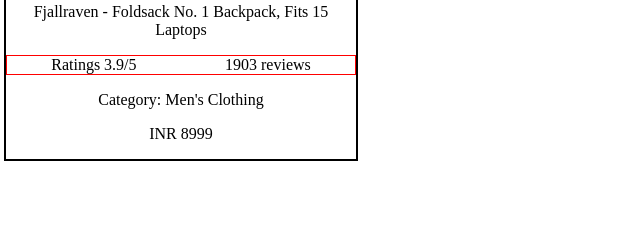
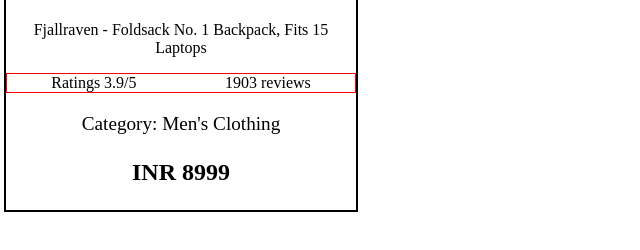
Before and after one commit to shashwatshrey98/Shopkart, a plain HTML site: page index.html in a window 1280 px wide. Shown: the part 358-608 px from the top of the page, without its empty margins (0-640 px from the left). Drawn offline with Linux system fonts and the light colour scheme.

Commit message:
secondCommit

```diff
--- a/index.html
+++ b/index.html
@@ -16,6 +16,7 @@
             <div class="productImg">
                 <img src="https://fakestoreapi.com/img/81fPKd-2AYL._AC_SL1500_.jpg">
             </div>
+            <hr>
             <div class="productDescription">
                 <p class="productTile">
                     Fjallraven - Foldsack No. 1 Backpack, Fits 15 Laptops
@@ -29,10 +30,10 @@
                     </span>
 
                 </div>
-                <p>
+                <p class="productCategory">
                     Category: Men's Clothing
                 </p>
-                <p>
+                <p class="productPrice">
                     INR 8999
                 </p>
             </div>
```
